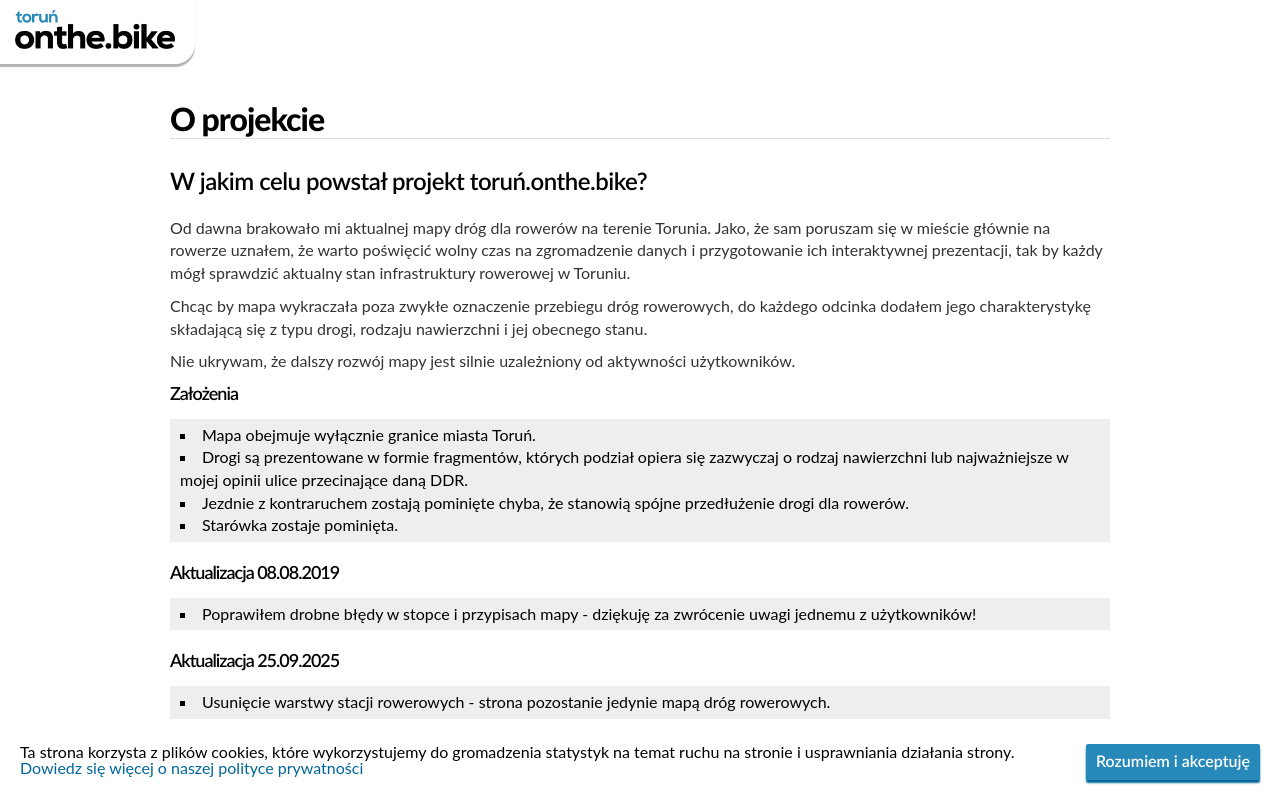
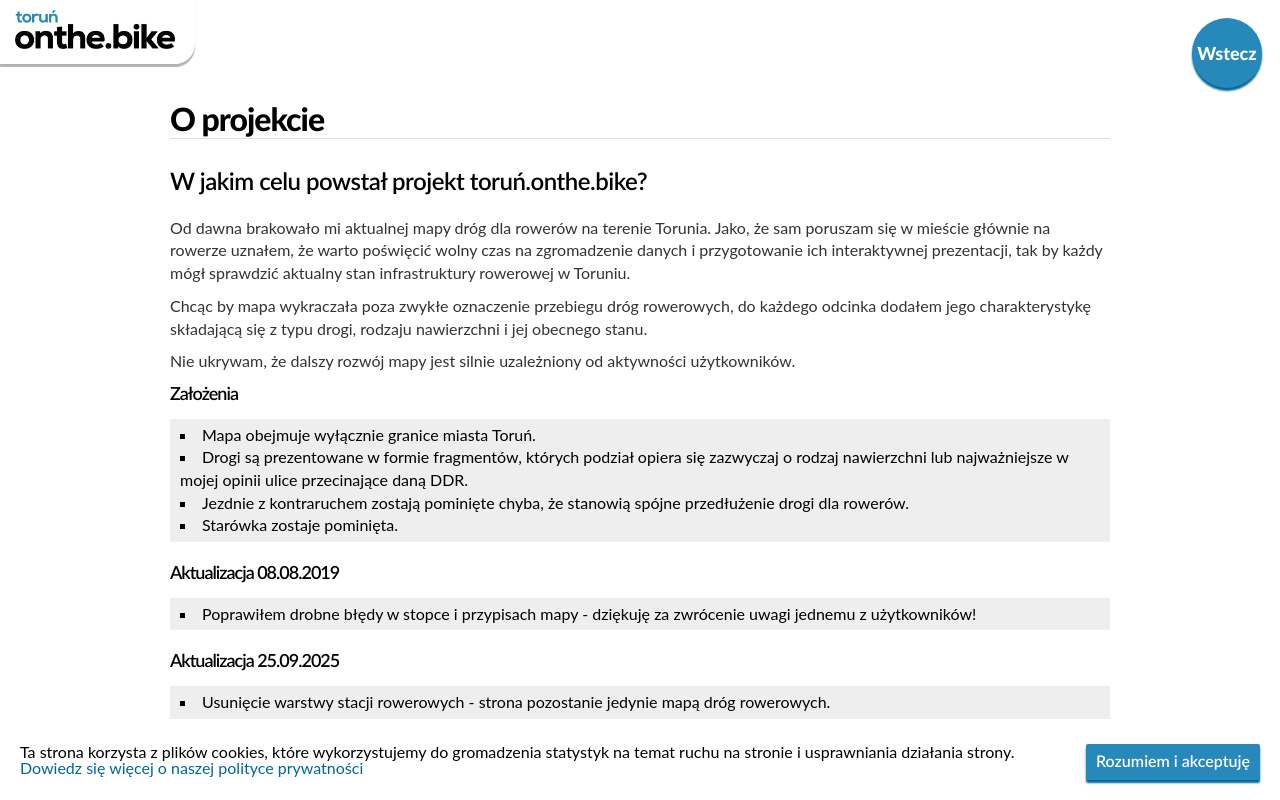
Before and after one commit to ArturJanik/torunonthebike-client, a React app: page /o-projekcie in a window 1280 px wide. Shown: the top 800 px of the page. Built offline with nearby package versions, Linux system fonts and the light colour scheme; a web font is replaced by a local one; what miragejs would draw is missing.

Commit message:
update: update style and asset loaders

```diff
--- a/src/containers/Document/Document.module.css
+++ b/src/containers/Document/Document.module.css
@@ -2,6 +2,7 @@
   max-width: 960px;
   margin: 100px auto;
   padding: 10px 10px 100px;
+  position: relative;
   width: 100%;
 }
 
@@ -59,3 +60,28 @@
 .content hr {
   border-top: 1px solid #eee;
 }
+
+.button {
+  background-color: #2788ba;
+  font-weight: 800;
+  box-shadow: 0px 3px 2px 0px #006699;
+  flex-direction: column;
+  font-size: 1.8rem;
+  line-height: 55px;
+  position: fixed;
+  top: 1.8rem;
+  right: 1.8rem;
+}
+
+.button:before {
+  background: #006699;
+}
+
+.button:hover {
+  box-shadow: 0px 0px 2px 0px #2788ba;
+}
+
+.button span {
+  flex: 0 0 50px;
+  max-height: 50px;
+}
--- a/src/containers/Document/Document.tsx
+++ b/src/containers/Document/Document.tsx
@@ -1,4 +1,5 @@
 import { useEffect } from 'react';
+import { Button } from '../../components/UI/Button/Button';
 import { pages } from './content/content';
 import { setTitle } from 'utilities/setSeoTitle';
 import styles from './Document.module.css';
@@ -21,6 +22,7 @@ export const Document = ({ show }: DocumentProps): JSX.Element => {
       <div className={ styles.content }>
         {content}
       </div>
+      <Button onClick={() => window.history.back()} className={ styles.button }><span>Wstecz</span></Button>
     </section>
   );
 };
--- a/src/typings.d.ts
+++ b/src/typings.d.ts
@@ -1,11 +1,11 @@
 declare module '*.module.css' {
     const classes: { [key: string]: string };
-    export default classes;
+    export = classes;
 }
 
 declare module '*.module.scss' {
     const classes: { [key: string]: string };
-    export default classes;
+    export = classes;
 }
 
 declare module '*.jpg';
--- a/tsconfig.json
+++ b/tsconfig.json
@@ -11,7 +11,7 @@
     "strictNullChecks": true,
     "noUnusedLocals": true,
     "noUnusedParameters": true,
-        "plugins": [{ "name": "typescript-plugin-css-modules" }],
+    "plugins": [{ "name": "typescript-plugin-css-modules", "options": { "namedExports": false } }],
     "baseUrl": "src",
     "paths": {
       "components": ["components/*"],
--- a/webpack.config.js
+++ b/webpack.config.js
@@ -1,5 +1,4 @@
 const path = require('path');
-const { CleanWebpackPlugin } = require('clean-webpack-plugin');
 const HtmlWebpackPlugin = require('html-webpack-plugin');
 const TsconfigPathsPlugin = require('tsconfig-paths-webpack-plugin');
 const BundleAnalyzerPlugin = require('webpack-bundle-analyzer').BundleAnalyzerPlugin;
@@ -16,6 +15,9 @@ module.exports = {
     publicPath: '/',
     assetModuleFilename: 'static/images/[hash][ext][query]',
     chunkFilename: 'static/js/[name].[chunkhash].chunk.js',
+    clean: {
+      dry: false, // true - Logs the assets that should be removed instead of deleting them.
+    },
   },
   target: 'web',
   devServer: {
@@ -50,43 +52,26 @@ module.exports = {
         use: 'ts-loader'
       },
       {
-        test: /\.(sc|c)ss$/,
-        exclude: /\.module\.(sc|c)ss$/,
-        use: [
-          'style-loader',
-          {
-            loader: 'css-loader',
-            options: {
-              importLoaders: 2,
-              modules: 'global',
-              sourceMap: false,
-            },
-          },
-        ],
-        sideEffects: true,
-      },
-      {
-        test: /\.module\.(sc|c)ss$/,
+        test: /\.css$/i,
         use: [
           'style-loader',
           'css-modules-typescript-loader',
           {
             loader: 'css-loader',
             options: {
-              importLoaders: 2,
+              esModule: false,
               modules: {
-                mode: 'local',
-                localIdentName: isDevelopment() ? '[path][name]__[local]' : '[hash:base64:5]',
-              },
-              sourceMap: false,
+                auto: true,
+                namedExport: false,
+              }
             },
           },
         ],
       },
       {
-        test: /\.(jpg|png|svg|gif)$/,
-        type: 'asset/resource',
-      }
+        test: /\.(png|jpe?g|gif|svg|eot|ttf|woff|woff2)$/i,
+        type: 'asset',
+      },
     ],
   },
   plugins: [
@@ -97,7 +82,6 @@ module.exports = {
     new HtmlWebpackPlugin({
       template: './public/index.html',
     }),
-    isProduction() ? new CleanWebpackPlugin() : false,
   ].filter(Boolean),
   optimization: {
     splitChunks: { chunks: "all" },
```
Also changed, not shown: package.json (+13 -14 lines), src/containers/Map/Layers/EventLayer/EventLayer.css.d.ts (added, +7 -0 lines), src/fonts.css.d.ts (added, +7 -0 lines), src/index.css.d.ts (added, +7 -0 lines), 2 other files (tests, documents, lock files or other folders). Lines whose indentation alone changed are shown as unchanged.
